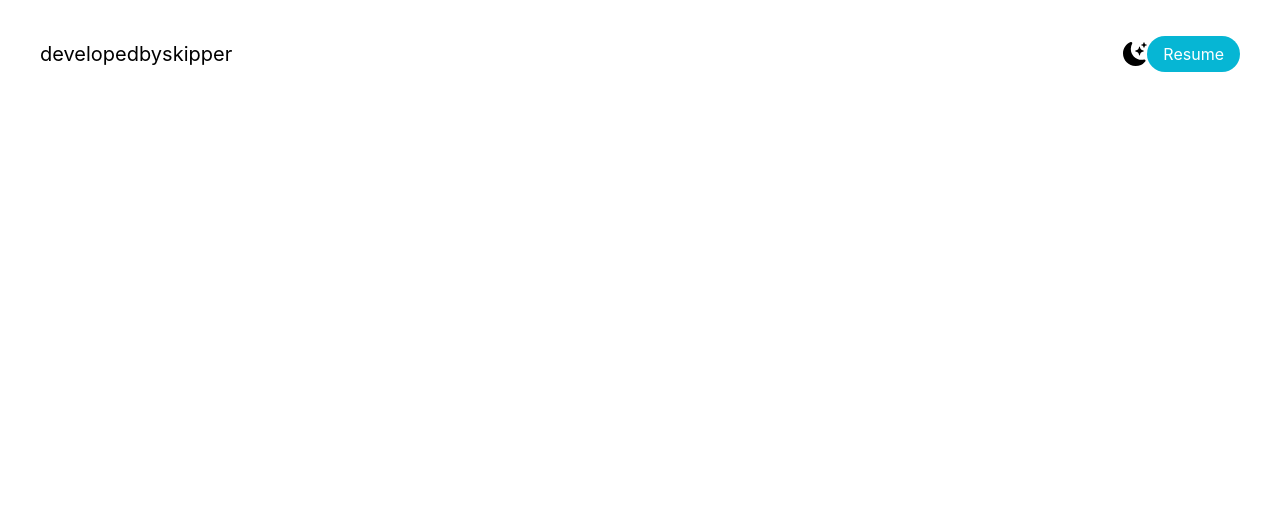
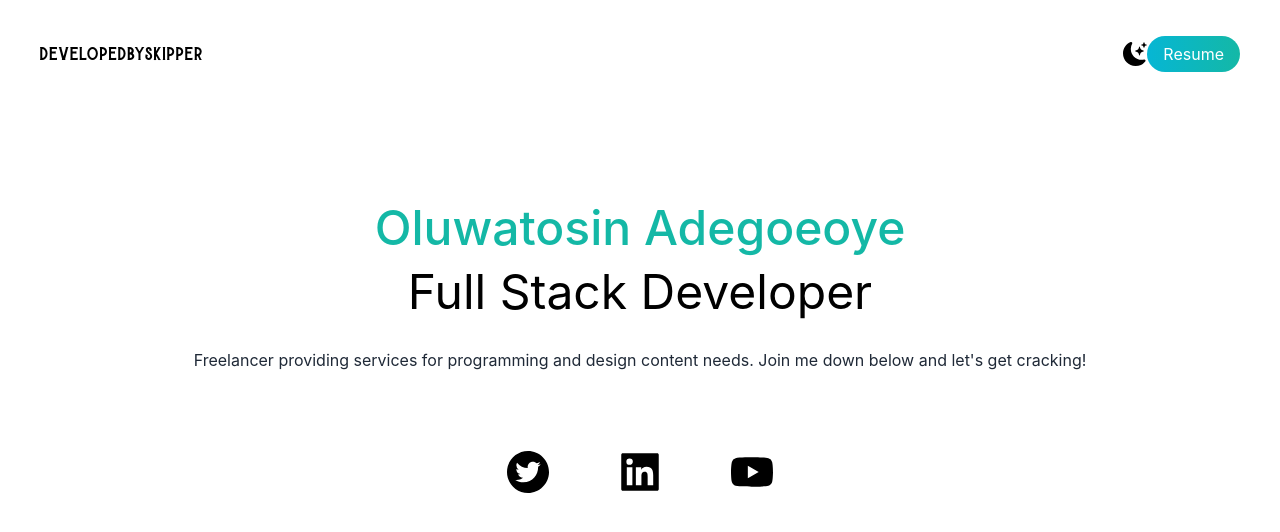
Before and after one commit to skippergoroye/Nextjs-Portfolio, a Next.js app: page / in a window 1280 px wide. Shown: the top 532 px of the page. Built offline with nearby package versions, Linux system fonts and the light colour scheme.

Commit message:
social added

```diff
--- a/pages/index.js
+++ b/pages/index.js
@@ -1,5 +1,8 @@
 import Head from 'next/head'
 import { BsFillMoonStarsFill } from "react-icons/bs";
+import { AiFillTwitterCircle, AiFillLinkedin, AiFillYoutube } from "react-icons/ai";
+import Image from 'next/image';
+import skipper from '../public/dev-ed-wave.png'
 
 
 
@@ -16,17 +19,42 @@ export default function Home() {
 
       <main className='bg-white px-10'>
         <section className='min-h-screen'>
+
+             {/* Nav Here  */}
           <nav className='py-10 mb-12 flex justify-between'>
-            <h1 className='text-xl'>developedbyskipper</h1>
+            <h1 className='text-xl font-burtons'>developedbyskipper</h1>
             <ul className='flex items-center'>
               <li>
                 <BsFillMoonStarsFill className='cursor-pointer text-2xl' />
               </li>
               <li>
-                <a href="#" className='bg-cyan-500 text-white px-4 py-2 rounded-full'>Resume</a>
+                <a href="#" className='bg-gradient-to-r from-cyan-500 to-teal-500 text-white px-4 py-2 rounded-full'>Resume</a>
               </li>
             </ul>
           </nav>
+
+
+
+            {/* Profile Here  */}
+          <div className='text-center p-10'>
+            <h2 className='text-5xl py-2 font-medium text-teal-500'>Oluwatosin Adegoeoye</h2>
+            <h3 className='text-5xl py-2'>Full Stack Developer</h3>
+            <p className='text-md py-5 leading-8 text-gray-800'>
+            Freelancer providing services for programming and design content
+            needs. Join me down below and let's get cracking!
+            </p>
+          </div>
+
+
+          {/* Social icons Here  */}
+          <div className='text-5xl flex justify-center gap-16 py-3'>
+            <AiFillTwitterCircle />
+            <AiFillLinkedin />
+            <AiFillYoutube />
+          </div>
+
+
+
         </section>
       </main>
     </div>
--- a/tailwind.config.js
+++ b/tailwind.config.js
@@ -7,6 +7,9 @@ module.exports = {
   ],
   theme: {
     extend: {
+      fontFamily: {
+        burtons: "burtons",
+      },
       backgroundImage: {
         'gradient-radial': 'radial-gradient(var(--tw-gradient-stops))',
         'gradient-conic':
```
